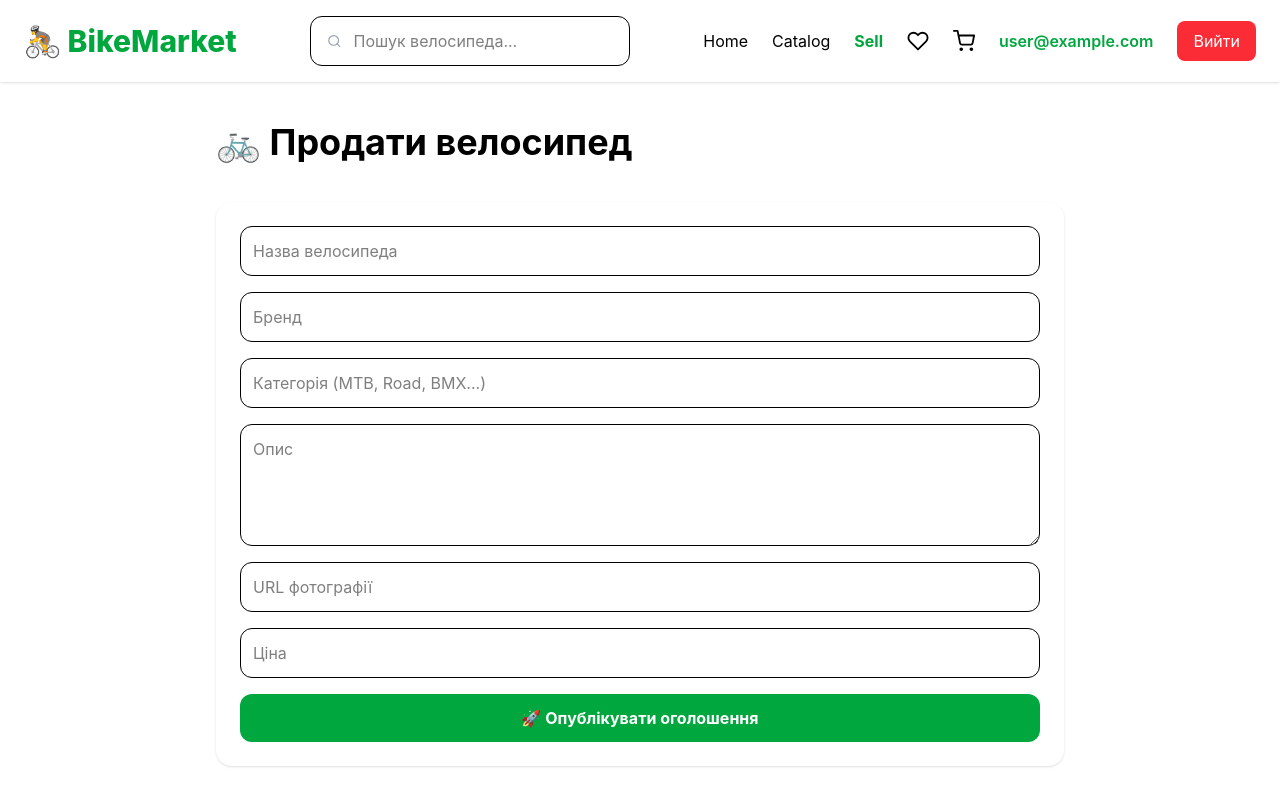
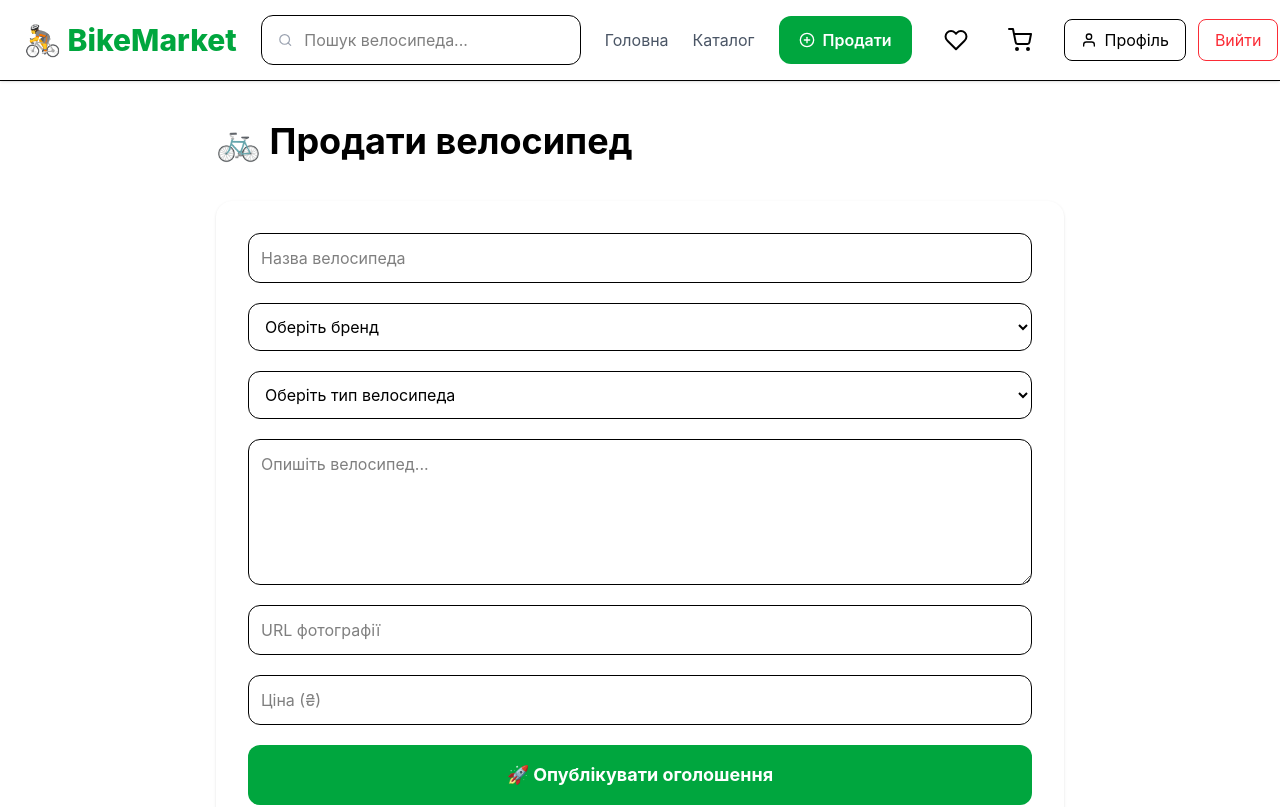
Before and after one commit to kyrylolsh/BikeMarket, a React (Vite) app: page /sell in a window 1280 px wide. Shown: the top 807 px of the page. Built offline with nearby package versions, Linux system fonts and the light colour scheme; no server answers; sample sign-in values are in the browser's storage.

Commit message:
Updated search system and sell functional for sellers

```diff
--- /dev/null
+++ b/src/components/Filters/FiltersPanel.tsx
@@ -0,0 +1,167 @@
+import { FiSliders } from "react-icons/fi";
+
+interface Props {
+  open: boolean;
+  onClose: () => void;
+
+  minPrice: string;
+  maxPrice: string;
+
+  setMinPrice: (v: string) => void;
+  setMaxPrice: (v: string) => void;
+
+  brand: string;
+  setBrand: (v: string) => void;
+
+  condition: string;
+  setCondition: (v: string) => void;
+
+  onReset: () => void;
+}
+
+export default function FiltersPanel({
+  open,
+  onClose,
+
+  minPrice,
+  maxPrice,
+
+  setMinPrice,
+  setMaxPrice,
+
+  brand,
+  setBrand,
+
+  condition,
+  setCondition,
+
+  onReset,
+}: Props) {
+  return (
+    <>
+      {open && (
+        <div
+          onClick={onClose}
+          className="fixed inset-0 z-40 bg-black/40"
+        />
+      )}
+
+      <div
+        className={`fixed right-0 top-0 z-50 h-screen w-96 bg-white shadow-2xl transition-transform duration-300 ${
+          open ? "translate-x-0" : "translate-x-full"
+        }`}
+      >
+        <div className="flex items-center justify-between border-b p-6">
+
+          <h2 className="flex items-center gap-2 text-2xl font-bold">
+            <FiSliders />
+            Фільтри
+          </h2>
+
+          <button
+            onClick={onClose}
+            className="text-2xl"
+          >
+            ✕
+          </button>
+
+        </div>
+
+        <div className="space-y-8 p-6">
+
+          <div>
+
+            <h3 className="mb-4 text-lg font-bold">
+              💰 Ціна
+            </h3>
+
+            <input
+              type="number"
+              placeholder="Від"
+              value={minPrice}
+              onChange={(e) =>
+                setMinPrice(e.target.value)
+              }
+              className="mb-3 w-full rounded-xl border p-3"
+            />
+
+            <input
+              type="number"
+              placeholder="До"
+              value={maxPrice}
+              onChange={(e) =>
+                setMaxPrice(e.target.value)
+              }
+              className="w-full rounded-xl border p-3"
+            />
+
+          </div>
+
+          <div>
+
+            <h3 className="mb-4 text-lg font-bold">
+              🏷️ Бренд
+            </h3>
+
+            <select
+              value={brand}
+              onChange={(e) =>
+                setBrand(e.target.value)
+              }
+              className="w-full rounded-xl border p-3"
+            >
+              <option value="All">
+                Усі бренди
+              </option>
+
+              <option>Trek</option>
+              <option>Scott</option>
+              <option>Cube</option>
+              <option>Giant</option>
+              <option>Cannondale</option>
+              <option>Specialized</option>
+            </select>
+
+          </div>
+
+          <div>
+
+            <h3 className="mb-4 text-lg font-bold">
+              📦 Стан
+            </h3>
+
+            <select
+              value={condition}
+              onChange={(e) =>
+                setCondition(e.target.value)
+              }
+              className="w-full rounded-xl border p-3"
+            >
+              <option value="All">
+                Усі
+              </option>
+
+              <option value="Новий">
+                Новий
+              </option>
+
+              <option value="Б/У">
+                Б/У
+              </option>
+
+            </select>
+
+          </div>
+
+          <button
+            onClick={onReset}
+            className="w-full rounded-xl bg-red-500 py-3 font-bold text-white hover:bg-red-600"
+          >
+            Очистити всі фільтри
+          </button>
+
+        </div>
+      </div>
+    </>
+  );
+}
--- a/src/components/Header/Header.tsx
+++ b/src/components/Header/Header.tsx
@@ -1,5 +1,10 @@
 import { Link, NavLink } from "react-router-dom";
-import { FiHeart, FiShoppingCart } from "react-icons/fi";
+import {
+  FiHeart,
+  FiShoppingCart,
+  FiUser,
+  FiPlusCircle,
+} from "react-icons/fi";
 import toast from "react-hot-toast";
 
 import SearchBar from "../SearchBar/SearchBar";
@@ -18,8 +23,6 @@ export default function Header() {
     0
   );
 
-  const favoritesCount = favorites.length;
-
   async function handleLogout() {
     try {
       await logout();
@@ -30,104 +33,121 @@ export default function Header() {
   }
 
   return (
-    <header className="sticky top-0 z-50 bg-white shadow">
-      <div className="mx-auto flex max-w-7xl items-center justify-between px-6 py-4">
+    <header className="sticky top-0 z-50 border-b bg-white shadow-sm">
+      <div className="mx-auto flex h-20 max-w-7xl items-center gap-6 px-6">
+
+        {/* Logo */}
 
         <Link
           to="/"
-          className="text-3xl font-extrabold text-green-600"
+          className="whitespace-nowrap text-3xl font-extrabold text-green-600"
         >
           🚴 BikeMarket
         </Link>
 
-        <div className="hidden md:block">
+        {/* Search */}
+
+        <div className="flex-1">
           <SearchBar />
         </div>
 
-        <nav className="flex items-center gap-6">
+        {/* Navigation */}
+
+        <nav className="hidden items-center gap-6 lg:flex">
 
           <NavLink
             to="/"
             className={({ isActive }) =>
               isActive
-                ? "font-bold text-green-600"
-                : "hover:text-green-600"
+                ? "font-semibold text-green-600"
+                : "text-gray-600 hover:text-green-600"
             }
           >
-            Home
+            Головна
           </NavLink>
 
           <NavLink
             to="/catalog"
             className={({ isActive }) =>
               isActive
-                ? "font-bold text-green-600"
-                : "hover:text-green-600"
+                ? "font-semibold text-green-600"
+                : "text-gray-600 hover:text-green-600"
             }
           >
-            Catalog
+            Каталог
           </NavLink>
 
-          <NavLink
+        </nav>
+
+        {/* Sell button */}
+
+        <Link
           to="/sell"
-            className={({ isActive }) =>
-              isActive
-                ? "font-bold text-green-600"
-                : "hover:text-green-600"
-            }
+          className="flex items-center gap-2 rounded-xl bg-green-600 px-5 py-3 font-semibold text-white transition hover:bg-green-700"
         >
-            Sell
-          </NavLink>
+          <FiPlusCircle />
+          Продати
+        </Link>
+
+        {/* Favorites */}
 
         <NavLink
           to="/favorites"
-            className="relative"
+          className="relative rounded-lg p-2 transition hover:bg-gray-100"
         >
-            <FiHeart size={22} />
+          <FiHeart size={24} />
 
-            {favoritesCount > 0 && (
-              <span className="absolute -right-3 -top-3 flex h-5 w-5 items-center justify-center rounded-full bg-red-500 text-xs text-white">
-                {favoritesCount}
+          {favorites.length > 0 && (
+            <span className="absolute -right-1 -top-1 flex h-5 w-5 items-center justify-center rounded-full bg-red-500 text-xs text-white">
+              {favorites.length}
             </span>
           )}
         </NavLink>
 
+        {/* Cart */}
+
         <NavLink
           to="/cart"
-            className="relative"
+          className="relative rounded-lg p-2 transition hover:bg-gray-100"
         >
-            <FiShoppingCart size={22} />
+          <FiShoppingCart size={24} />
 
           {cartCount > 0 && (
-              <span className="absolute -right-3 -top-3 flex h-5 w-5 items-center justify-center rounded-full bg-green-600 text-xs text-white">
+            <span className="absolute -right-1 -top-1 flex h-5 w-5 items-center justify-center rounded-full bg-green-600 text-xs text-white">
               {cartCount}
             </span>
           )}
         </NavLink>
 
+        {/* User */}
+
         {user ? (
-            <>
+          <div className="flex items-center gap-3">
+
             <NavLink
               to="/profile"
-                className="font-semibold text-green-600"
+              className="flex items-center gap-2 rounded-lg border px-4 py-2 hover:bg-gray-50"
             >
-                {user.email}
+              <FiUser />
+              Профіль
             </NavLink>
 
             <button
               onClick={handleLogout}
-                className="rounded-lg bg-red-500 px-4 py-2 text-white hover:bg-red-600"
+              className="rounded-lg border border-red-500 px-4 py-2 text-red-500 transition hover:bg-red-500 hover:text-white"
             >
               Вийти
             </button>
-            </>
+
+          </div>
         ) : (
-            <>
+          <div className="flex gap-3">
+
             <NavLink
               to="/login"
-                className="hover:text-green-600"
+              className="rounded-lg border px-4 py-2 hover:bg-gray-100"
             >
-                Вхід
+              Увійти
             </NavLink>
 
             <NavLink
@@ -136,10 +156,9 @@ export default function Header() {
             >
               Реєстрація
             </NavLink>
-            </>
+
+          </div>
         )}
-
-        </nav>
 
       </div>
     </header>
--- a/src/pages/Catalog.tsx
+++ b/src/pages/Catalog.tsx
@@ -1,44 +1,147 @@
 import { useMemo, useState } from "react";
+import { useSearchParams } from "react-router-dom";
+import { FiSliders } from "react-icons/fi";
 
 import ProductCard from "../components/ProductCard/ProductCard";
 import Loader from "../components/Loader/Loader";
+import FiltersPanel from "../components/Filters/FiltersPanel";
+
 import { useProducts } from "../hooks/useProducts";
 
 export default function Catalog() {
   const { products, loading } = useProducts();
 
-  const [search, setSearch] = useState("");
-  const [category, setCategory] = useState("All");
-  const [sort, setSort] = useState("default");
+  const [searchParams, setSearchParams] =
+    useSearchParams();
+
+  const search =
+    searchParams.get("search") || "";
+
+  const category =
+    searchParams.get("category") || "All";
+
+  const sort =
+    searchParams.get("sort") || "default";
+
+  const [filtersOpen, setFiltersOpen] =
+    useState(false);
+
+  const [minPrice, setMinPrice] =
+    useState("");
+
+  const [maxPrice, setMaxPrice] =
+    useState("");
+
+  const [brand, setBrand] =
+    useState("All");
+
+  const [condition, setCondition] =
+    useState("All");
+
+  function resetFilters() {
+    setMinPrice("");
+    setMaxPrice("");
+    setBrand("All");
+    setCondition("All");
+  }
 
   const filteredProducts = useMemo(() => {
     let result = [...products];
 
-    // Пошук
     if (search) {
-      result = result.filter((product) =>
-        product.name.toLowerCase().includes(search.toLowerCase())
+      result = result.filter(
+        (product) =>
+          product.name
+            .toLowerCase()
+            .includes(search.toLowerCase()) ||
+          product.brand
+            .toLowerCase()
+            .includes(search.toLowerCase()) ||
+          product.category
+            .toLowerCase()
+            .includes(search.toLowerCase())
       );
     }
 
-    // Фільтр
     if (category !== "All") {
       result = result.filter(
-        (product) => product.category === category
+        (product) =>
+          product.category === category
       );
     }
 
-    // Сортування
-    if (sort === "cheap") {
-      result.sort((a, b) => a.price - b.price);
+    if (minPrice) {
+      result = result.filter(
+        (product) =>
+          product.price >= Number(minPrice)
+      );
     }
 
-    if (sort === "expensive") {
-      result.sort((a, b) => b.price - a.price);
+    if (maxPrice) {
+      result = result.filter(
+        (product) =>
+          product.price <= Number(maxPrice)
+      );
+    }
+
+    if (brand !== "All") {
+      result = result.filter(
+        (product) =>
+          product.brand === brand
+      );
+    }
+
+    if (
+      condition !== "All" &&
+      "condition" in result[0]
+    ) {
+      result = result.filter(
+        (product: any) =>
+          product.condition === condition
+      );
+    }
+
+    switch (sort) {
+      case "cheap":
+        result.sort(
+          (a, b) => a.price - b.price
+        );
+        break;
+
+      case "expensive":
+        result.sort(
+          (a, b) => b.price - a.price
+        );
+        break;
+
+      case "newest":
+        result.sort(
+          (a, b) =>
+            (b.createdAt?.seconds || 0) -
+            (a.createdAt?.seconds || 0)
+        );
+        break;
+
+      case "oldest":
+        result.sort(
+          (a, b) =>
+            (a.createdAt?.seconds || 0) -
+            (b.createdAt?.seconds || 0)
+        );
+        break;
     }
 
     return result;
-  }, [products, search, category, sort]);
+  }, [
+    products,
+    search,
+    category,
+    sort,
+    minPrice,
+    maxPrice,
+    brand,
+    condition,
+  ]);
 
   if (loading) {
     return <Loader />;
@@ -46,59 +149,136 @@ export default function Catalog() {
 
   return (
       <div className="mx-auto max-w-7xl px-6 py-10">
-      <h1 className="mb-8 text-4xl font-bold">
+
+        <div className="mb-8 flex items-center justify-between">
+
+          <h1 className="text-4xl font-bold">
             Каталог велосипедів
           </h1>
 
-      {/* Фільтри */}
+          <button
+            onClick={() => setFiltersOpen(true)}
+            className="flex items-center gap-2 rounded-xl bg-black px-5 py-3 font-semibold text-white transition hover:bg-gray-800"
+          >
+            <FiSliders />
+            Фільтри
+          </button>
+
+        </div>
+
         <div className="mb-10 grid gap-4 md:grid-cols-3">
+
           <input
             type="text"
+            value={search}
             placeholder="Пошук велосипеда..."
-          value={search}
-          onChange={(e) => setSearch(e.target.value)}
+            onChange={(e) =>
+              setSearchParams({
+                search: e.target.value,
+                category,
+                sort,
+              })
+            }
             className="rounded-xl border p-3 outline-none focus:border-green-600"
           />
 
           <select
             value={category}
-          onChange={(e) => setCategory(e.target.value)}
+            onChange={(e) =>
+              setSearchParams({
+                search,
+                category: e.target.value,
+                sort,
+              })
+            }
             className="rounded-xl border p-3"
           >
-          <option value="All">Усі категорії</option>
+            <option value="All">
+              Усі категорії
+            </option>
+
             <option value="MTB">MTB</option>
             <option value="Road">Road</option>
-          <option value="Mountain">Mountain</option>
-          <option value="Electric">Electric</option>
+            <option value="Mountain">
+              Mountain
+            </option>
+            <option value="Electric">
+              Electric
+            </option>
             <option value="BMX">BMX</option>
+
           </select>
 
           <select
             value={sort}
-          onChange={(e) => setSort(e.target.value)}
+            onChange={(e) =>
+              setSearchParams({
+                search,
+                category,
+                sort: e.target.value,
+              })
+            }
             className="rounded-xl border p-3"
           >
-          <option value="default">Без сортування</option>
-          <option value="cheap">Спочатку дешеві</option>
-          <option value="expensive">Спочатку дорогі</option>
+            <option value="default">
+              Без сортування
+            </option>
+
+            <option value="newest">
+              Спочатку нові
+            </option>
+
+            <option value="oldest">
+              Спочатку старі
+            </option>
+
+            <option value="cheap">
+              Спочатку дешеві
+            </option>
+
+            <option value="expensive">
+              Спочатку дорогі
+            </option>
+
           </select>
+
         </div>
 
-      {/* Товари */}
         {filteredProducts.length === 0 ? (
+
           <div className="rounded-xl bg-gray-100 p-8 text-center text-gray-500">
             За вашим запитом товарів не знайдено.
           </div>
+
         ) : (
+
           <div className="grid gap-8 sm:grid-cols-2 lg:grid-cols-4">
+
             {filteredProducts.map((product) => (
               <ProductCard
                 key={product.id}
                 product={product}
               />
             ))}
+
           </div>
+
         )}
+
+        <FiltersPanel
+          open={filtersOpen}
+          onClose={() => setFiltersOpen(false)}
+          minPrice={minPrice}
+          maxPrice={maxPrice}
+          setMinPrice={setMinPrice}
+          setMaxPrice={setMaxPrice}
+          brand={brand}
+          setBrand={setBrand}
+          condition={condition}
+          setCondition={setCondition}
+          onReset={resetFilters}
+        />
+
       </div>
         );
       }
--- a/src/pages/Sell.tsx
+++ b/src/pages/Sell.tsx
@@ -81,14 +81,16 @@ export default function Sell() {
 
   return (
     <div className="mx-auto max-w-4xl px-6 py-10">
+
       <h1 className="mb-10 text-4xl font-bold">
         🚲 Продати велосипед
       </h1>
 
       <form
         onSubmit={handleSubmit}
-        className="grid gap-4 rounded-2xl bg-white p-6 shadow"
+        className="grid gap-5 rounded-2xl bg-white p-8 shadow"
       >
+
         <input
           placeholder="Назва велосипеда"
           value={form.name}
@@ -101,8 +103,7 @@ export default function Sell() {
           className="rounded-xl border p-3"
         />
 
-        <input
-          placeholder="Бренд"
+        <select
           value={form.brand}
           onChange={(e) =>
             setForm({
@@ -111,10 +112,24 @@ export default function Sell() {
             })
           }
           className="rounded-xl border p-3"
-        />
+        >
+          <option value="">
+            Оберіть бренд
+          </option>
 
-        <input
-          placeholder="Категорія (MTB, Road, BMX...)"
+          <option>Trek</option>
+          <option>Specialized</option>
+          <option>Cannondale</option>
+          <option>Scott</option>
+          <option>Giant</option>
+          <option>Cube</option>
+          <option>Merida</option>
+          <option>Bianchi</option>
+          <option>Author</option>
+          <option>інші</option>
+        </select>
+
+        <select
           value={form.category}
           onChange={(e) =>
             setForm({
@@ -123,11 +138,21 @@ export default function Sell() {
             })
           }
           className="rounded-xl border p-3"
-        />
+        >
+          <option value="">
+            Оберіть тип велосипеда
+          </option>
+
+          <option>MTB</option>
+          <option>Road</option>
+          <option>Mountain</option>
+          <option>Electric</option>
+          <option>BMX</option>
+        </select>
 
         <textarea
-          rows={4}
-          placeholder="Опис"
+          rows={5}
+          placeholder="Опишіть велосипед..."
           value={form.description}
           onChange={(e) =>
             setForm({
@@ -152,7 +177,7 @@ export default function Sell() {
 
         <input
           type="number"
-          placeholder="Ціна"
+          placeholder="Ціна (₴)"
           value={form.price}
           onChange={(e) =>
             setForm({
@@ -165,11 +190,13 @@ export default function Sell() {
 
         <button
           type="submit"
-          className="rounded-xl bg-green-600 py-3 font-bold text-white transition hover:bg-green-700"
+          className="rounded-xl bg-green-600 py-4 text-lg font-bold text-white transition hover:bg-green-700"
         >
           🚀 Опублікувати оголошення
         </button>
+
       </form>
+
     </div>
   );
 }
```
Also changed, not shown: src/components/SearchBar/SearchBar.tsx (+28 -2 lines). Lines whose indentation alone changed are shown as unchanged.
